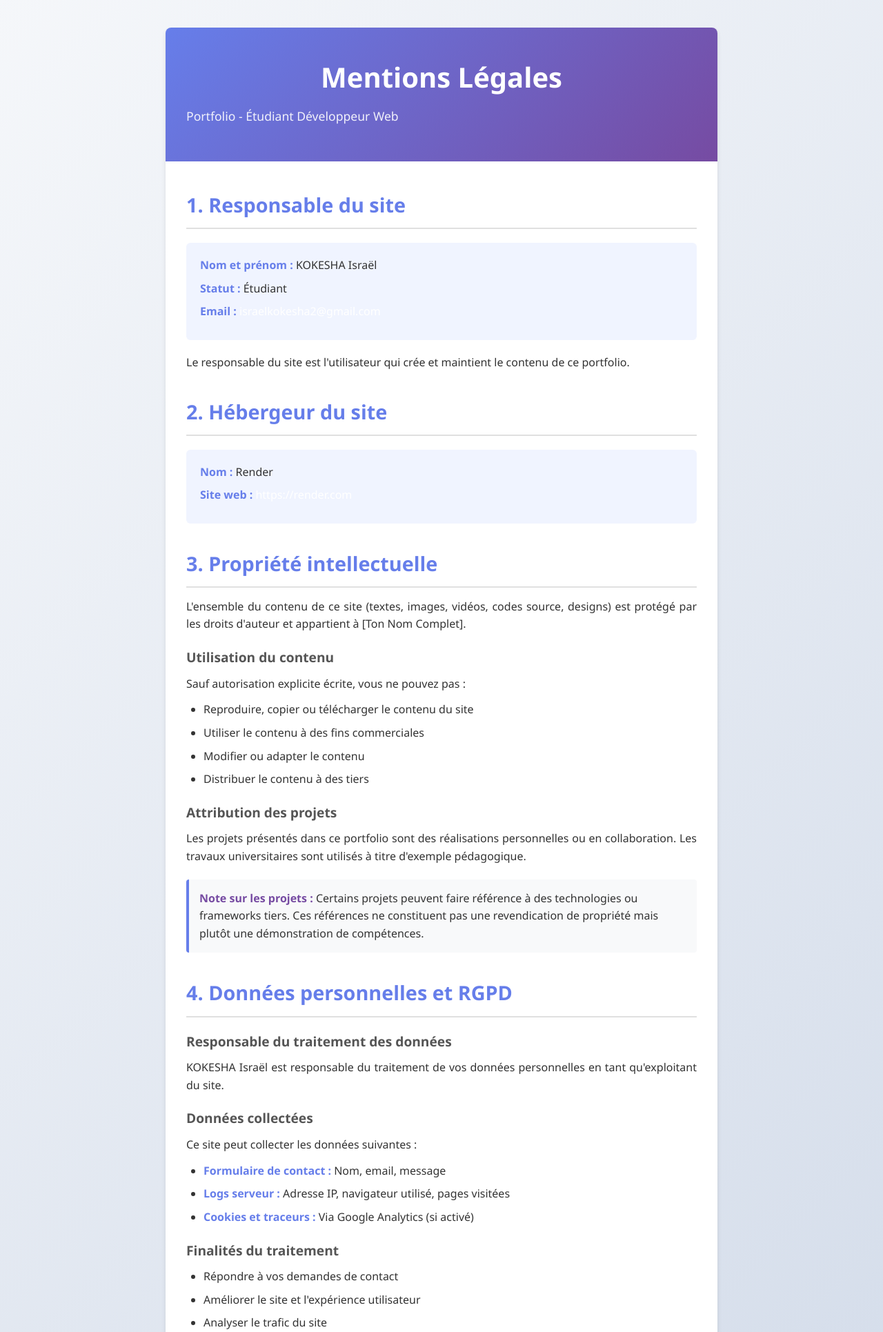
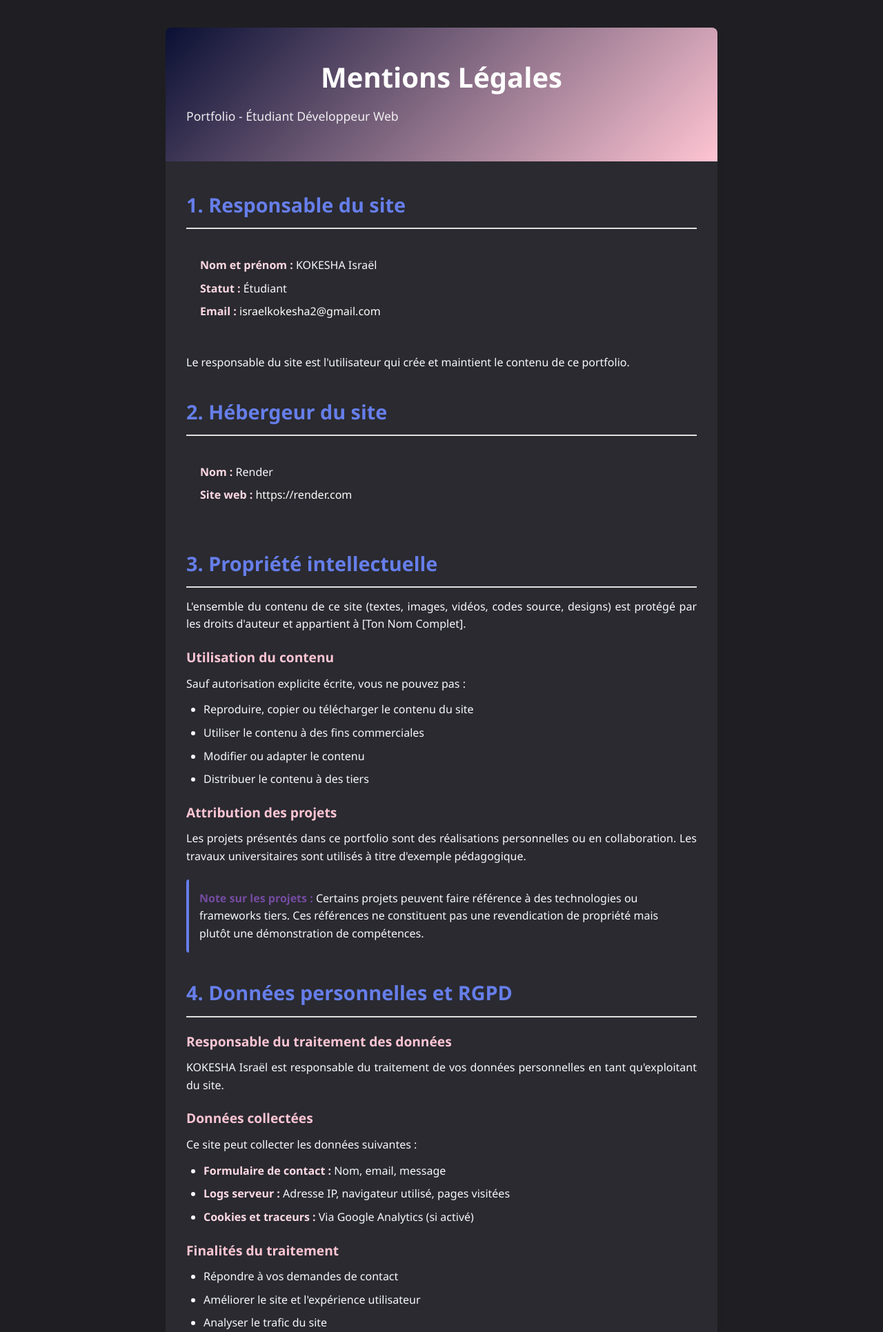
Before and after one commit to kasaialaprod/portfolio, a PHP site: page /mentions_legales/index.html in a window 1280 px wide. Shown: the top 1931 px of the page at 69% size. Run offline with PHP 8.4, Linux system fonts and the light colour scheme.

Commit message:
more updates

```diff
--- a/public/mentions_legales/style.css
+++ b/public/mentions_legales/style.css
@@ -1,3 +1,13 @@
+:root {
+  --grey-bg: #1f1f23;
+  --grey-soft: #2a2a30;
+  --blue-navy: #0a1034;
+  --pink-pastel: #ffc5d3;
+  --accent-pink-soft: #ffd9e3;
+  --text-main: #f7f7ff;
+  --text-muted: #b6b6c7;
+}
+
 * {
     margin: 0;
     padding: 0;
@@ -7,8 +17,8 @@
 body {
     font-family: 'Segoe UI', Tahoma, Geneva, Verdana, sans-serif;
     line-height: 1.6;
-    color: #333;
-    background: linear-gradient(135deg, #f5f7fa 0%, #c3cfe2 100%);
+    color: var(--text-main);
+    background: var(--grey-bg);
     min-height: 100vh;
     padding: 40px 20px;
 }
@@ -16,14 +26,14 @@ body {
 .container {
     max-width: 800px;
     margin: 0 auto;
-    background: white;
+    background: var(--grey-soft);
     border-radius: 8px;
     box-shadow: 0 4px 6px rgba(0, 0, 0, 0.1);
     overflow: hidden;
 }
 
 header {
-    background: linear-gradient(135deg, #667eea 0%, #764ba2 100%);
+    background: linear-gradient(135deg, var(--blue-navy) 0%, var(--pink-pastel) 100%);
     color: white;
     padding: 40px 30px;
     text-align: center;
@@ -57,7 +67,7 @@ h2 {
 }
 
 h3 {
-    color: #555;
+    color: var(--pink-pastel);
     font-size: 1.2em;
     margin-top: 20px;
     margin-bottom: 10px;
@@ -69,7 +79,7 @@ p {
 }
 
 strong {
-    color: #667eea;
+    color: var(--accent-pink-soft);
 }
 
 ul, ol {
@@ -82,7 +92,7 @@ li {
 }
 
 .info-box {
-    background: #f8f9fa;
+    background: var(--grey-soft);
     border-left: 4px solid #667eea;
     padding: 15px;
     margin: 20px 0;
@@ -105,7 +115,7 @@ a:hover {
 }
 
 .contact-info {
-    background: #f0f4ff;
+    background: var(--grey-soft);
     padding: 20px;
     border-radius: 6px;
     margin: 20px 0;
@@ -116,7 +126,7 @@ a:hover {
 }
 
 footer {
-    background: #f5f7fa;
+    background: var(--grey-soft);
     padding: 20px 30px;
     text-align: center;
     color: #666;
```
Also changed, not shown: public/index.html (+18 -0 lines), public/style.css (+43 -5 lines), public/asset/image/fond.webp (deleted), public/asset/image/fond2.webp (deleted), public/asset/image/fond3.webp (deleted), public/asset/image/fond4.webp (deleted), public/asset/image/fond5.webp (deleted), public/asset/image/fondecran.png (deleted), public/asset/image/fondecran3.png (deleted), public/asset/image/logo-lightpink.png (added), public/asset/image/logo-marin.png (added), 3 other files.
